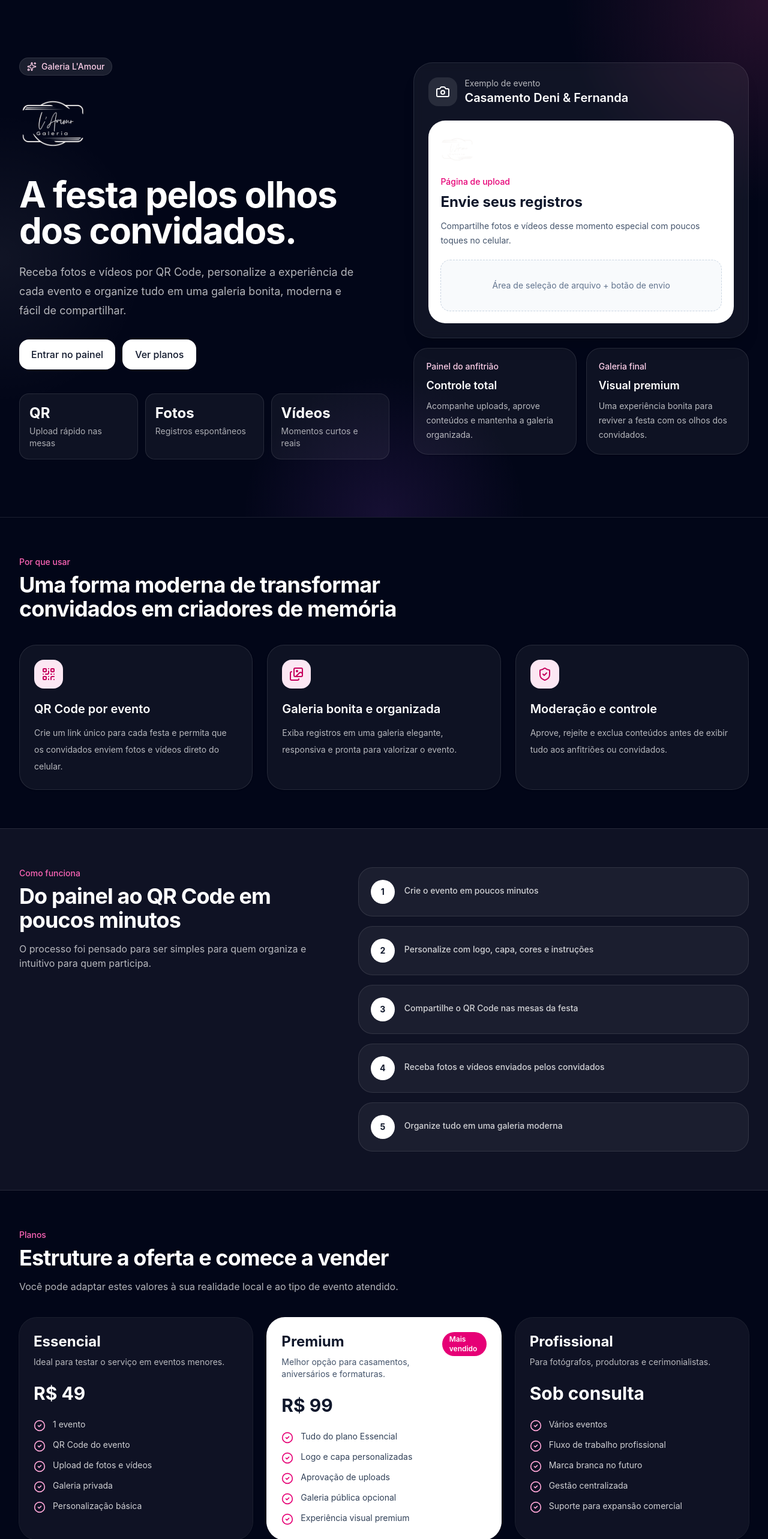
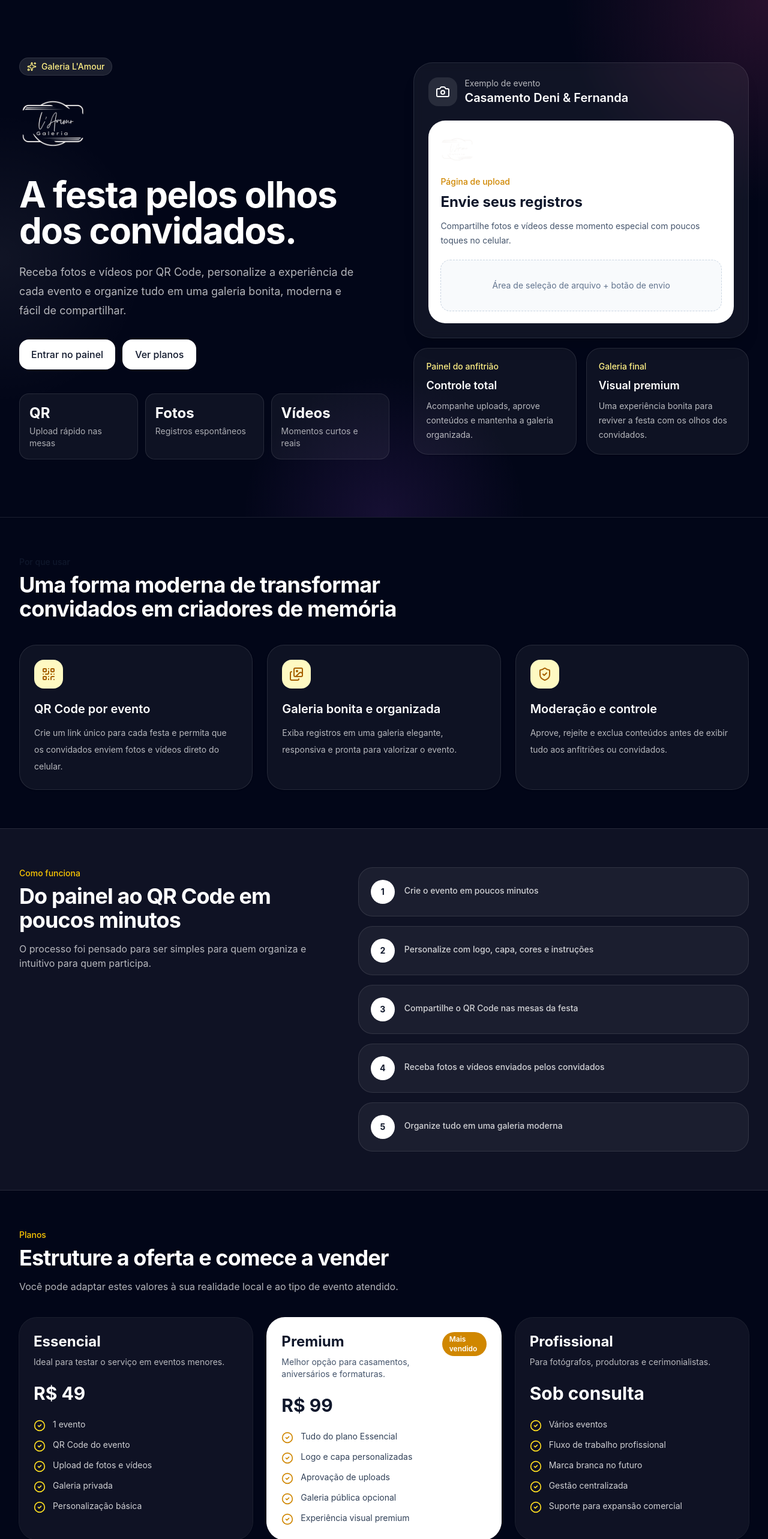
Before and after one commit to DeniSantos83/galerialamour, a React (Vite) app: page / in a window 1280 px wide. Shown: the top 2566 px of the page at 60% size. Built offline with nearby package versions, Linux system fonts and the light colour scheme; no server answers.

Commit message:
Upgrade premium upload e galeria publica 3

```diff
--- a/src/pages/Home.jsx
+++ b/src/pages/Home.jsx
@@ -86,7 +86,7 @@ export default function Home() {
 
         <div className="relative mx-auto grid max-w-7xl gap-10 px-6 py-16 lg:grid-cols-[1.05fr_0.95fr] lg:px-8 lg:py-24">
           <div className="max-w-2xl">
-            <div className="inline-flex items-center gap-2 rounded-full border border-white/10 bg-white/10 px-3 py-1 text-sm font-medium text-pink-200">
+            <div className="inline-flex items-center gap-2 rounded-full border border-white/10 bg-white/10 px-3 py-1 text-sm font-medium text-yellow-200">
               <Sparkles className="h-4 w-4" />
               Galeria L'Amour
             </div>
@@ -157,7 +157,7 @@ export default function Home() {
                   alt="L'Amour Galeria"
                   className="h-14 w-auto object-contain"
                 />
-                <p className="mt-4 text-sm font-medium text-pink-600">Página de upload</p>
+                <p className="mt-4 text-sm font-medium text-yellow-600">Página de upload</p>
                 <h3 className="mt-2 text-2xl font-bold">Envie seus registros</h3>
                 <p className="mt-3 text-sm leading-6 text-slate-600">
                   Compartilhe fotos e vídeos desse momento especial com poucos toques no celular.
@@ -170,14 +170,14 @@ export default function Home() {
 
             <div className="grid gap-4 sm:grid-cols-2">
               <div className="rounded-3xl border border-white/10 bg-white/5 p-5 shadow-sm">
-                <p className="text-sm font-medium text-pink-200">Painel do anfitrião</p>
+                <p className="text-sm font-medium text-yellow-200">Painel do anfitrião</p>
                 <p className="mt-2 text-lg font-semibold text-white">Controle total</p>
                 <p className="mt-2 text-sm leading-6 text-white/70">
                   Acompanhe uploads, aprove conteúdos e mantenha a galeria organizada.
                 </p>
               </div>
               <div className="rounded-3xl border border-white/10 bg-white/5 p-5 shadow-sm">
-                <p className="text-sm font-medium text-pink-200">Galeria final</p>
+                <p className="text-sm font-medium text-yellow-200">Galeria final</p>
                 <p className="mt-2 text-lg font-semibold text-white">Visual premium</p>
                 <p className="mt-2 text-sm leading-6 text-white/70">
                   Uma experiência bonita para reviver a festa com os olhos dos convidados.
@@ -190,7 +190,7 @@ export default function Home() {
 
       <section className="mx-auto max-w-7xl px-6 py-16 lg:px-8">
         <div className="max-w-2xl">
-          <p className="text-sm font-medium text-pink-400">Por que usar</p>
+          <p className="text-sm font-medium text-ywllow-400">Por que usar</p>
           <h2 className="mt-2 text-3xl font-bold tracking-tight text-white sm:text-4xl">
             Uma forma moderna de transformar convidados em criadores de memória
           </h2>
@@ -204,7 +204,7 @@ export default function Home() {
                 key={feature.title}
                 className="rounded-[28px] border border-white/10 bg-white/5 p-6 shadow-sm"
               >
-                <div className="flex h-12 w-12 items-center justify-center rounded-2xl bg-pink-100 text-pink-700">
+                <div className="flex h-12 w-12 items-center justify-center rounded-2xl bg-yellow-100 text-yellow-700">
                   <Icon className="h-6 w-6" />
                 </div>
                 <h3 className="mt-5 text-xl font-semibold text-white">
@@ -223,7 +223,7 @@ export default function Home() {
         <div className="mx-auto max-w-7xl px-6 py-16 lg:px-8">
           <div className="grid gap-8 lg:grid-cols-[0.9fr_1.1fr] lg:items-start">
             <div>
-              <p className="text-sm font-medium text-pink-400">Como funciona</p>
+              <p className="text-sm font-medium text-yellow-400">Como funciona</p>
               <h2 className="mt-2 text-3xl font-bold tracking-tight text-white sm:text-4xl">
                 Do painel ao QR Code em poucos minutos
               </h2>
@@ -251,7 +251,7 @@ export default function Home() {
 
       <section id="planos" className="mx-auto max-w-7xl px-6 py-16 lg:px-8">
         <div className="max-w-2xl">
-          <p className="text-sm font-medium text-pink-400">Planos</p>
+          <p className="text-sm font-medium text-yellow-400">Planos</p>
           <h2 className="mt-2 text-3xl font-bold tracking-tight text-white sm:text-4xl">
             Estruture a oferta e comece a vender
           </h2>
@@ -278,7 +278,7 @@ export default function Home() {
                   </p>
                 </div>
                 {plan.featured && (
-                  <span className="rounded-full bg-pink-600 px-3 py-1 text-xs font-semibold text-white">
+                  <span className="rounded-full bg-yellow-600 px-3 py-1 text-xs font-semibold text-white">
                     Mais vendido
                   </span>
                 )}
@@ -290,7 +290,7 @@ export default function Home() {
                 {plan.items.map((item) => (
                   <div key={item} className="flex items-start gap-3">
                     <CheckCircle2
-                      className={`mt-0.5 h-5 w-5 ${plan.featured ? "text-pink-600" : "text-pink-300"}`}
+                      className={`mt-0.5 h-5 w-5 ${plan.featured ? "text-yellow-600" : "text-yellow-300"}`}
                     />
                     <p className={`text-sm ${plan.featured ? "text-slate-700" : "text-white/80"}`}>
                       {item}
@@ -311,7 +311,7 @@ export default function Home() {
               alt="L'Amour Galeria"
               className="h-16 w-auto object-contain"
             />
-            <p className="mt-5 text-sm font-medium text-pink-300">Pronto para vender</p>
+            <p className="mt-5 text-sm font-medium text-yellow-300">Pronto para vender</p>
             <h2 className="mt-3 text-3xl font-bold tracking-tight sm:text-4xl">
               Comece a oferecer uma experiência premium para festas e eventos
             </h2>
@@ -322,7 +322,7 @@ export default function Home() {
             <div className="mt-8 flex flex-wrap gap-3">
               <Link
                 to="/login"
-                className="inline-flex items-center justify-center rounded-2xl bg-white px-5 py-3 font-medium text-slate-200"
+                className="inline-flex items-center justify-center rounded-2xl bg-black px-5 py-3 font-medium text-slate-500"
               >
                 Entrar no painel
               </Link>
```
